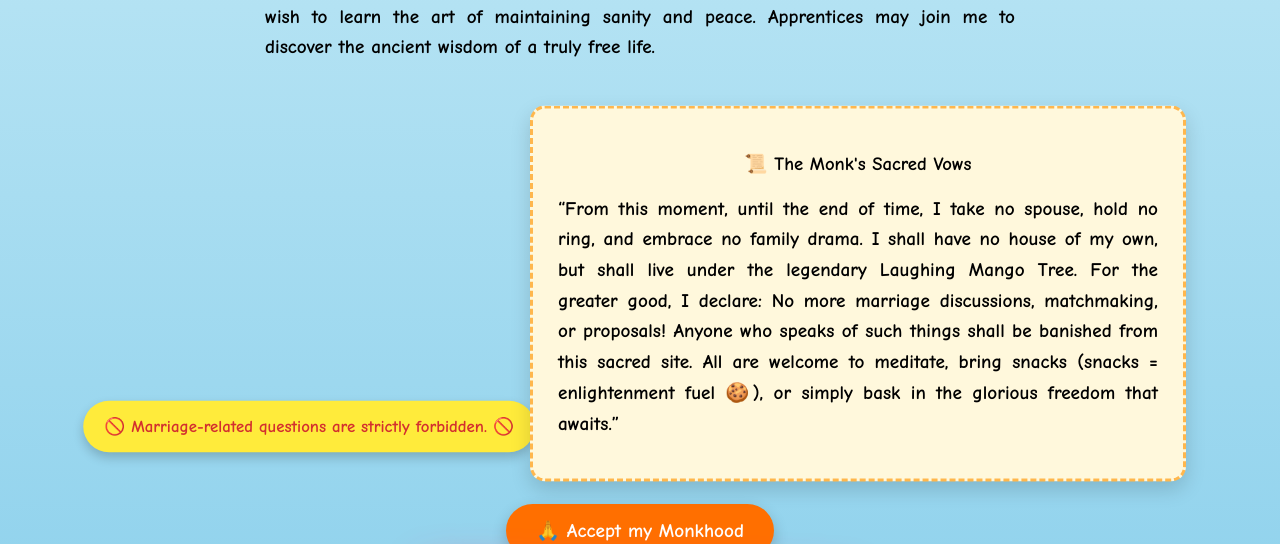
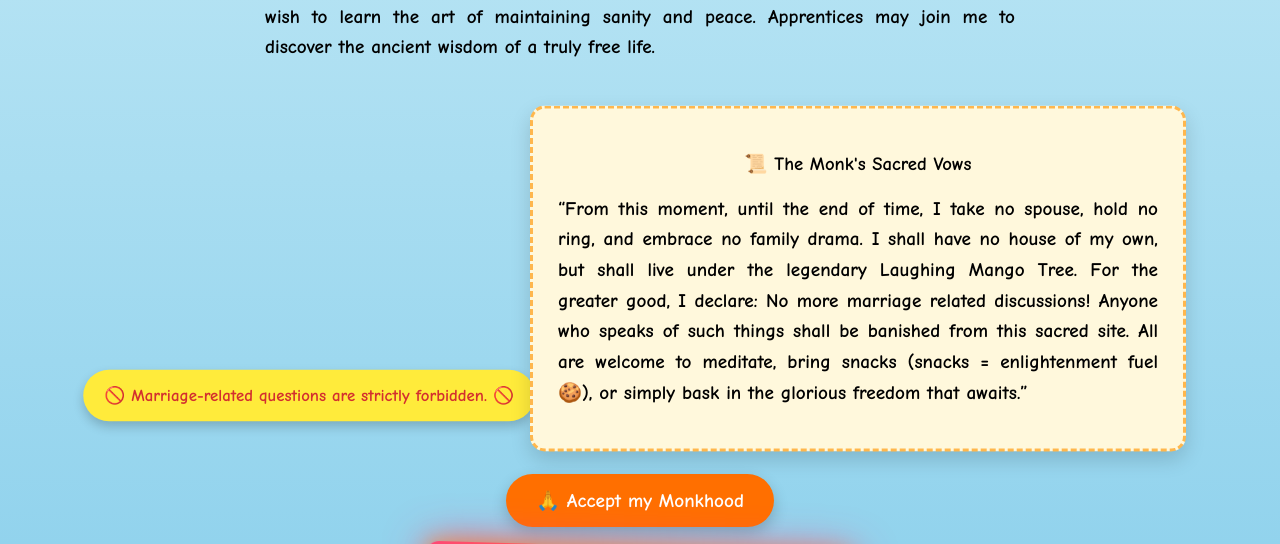
Before and after one commit to Md-GolamSarwar-E-Azam/sarwarthemonk, a plain HTML site: page index.html in a window 1280 px wide. Shown: the part 556-1100 px from the top of the page. Drawn offline with Linux system fonts and the light colour scheme.

Commit message:
Update index.html

```diff
--- a/index.html
+++ b/index.html
@@ -300,7 +300,7 @@
     <div class="scroll">
       <h3>📜 The Monk's Sacred Vows</h3>
       <p>
-        “From this moment, until the end of time, I take no spouse, hold no ring, and embrace no family drama. I shall have no house of my own, but shall live under the legendary Laughing Mango Tree. For the greater good, I declare: <b>No more marriage discussions, matchmaking, or proposals!</b> Anyone who speaks of such things shall be banished from this sacred site. All are welcome to meditate, bring snacks (snacks = enlightenment fuel 🍪), or simply bask in the glorious freedom that awaits.”
+        “From this moment, until the end of time, I take no spouse, hold no ring, and embrace no family drama. I shall have no house of my own, but shall live under the legendary Laughing Mango Tree. For the greater good, I declare: <b>No more marriage related discussions!</b> Anyone who speaks of such things shall be banished from this sacred site. All are welcome to meditate, bring snacks (snacks = enlightenment fuel 🍪), or simply bask in the glorious freedom that awaits.”
       </p>
     </div>
 
```
